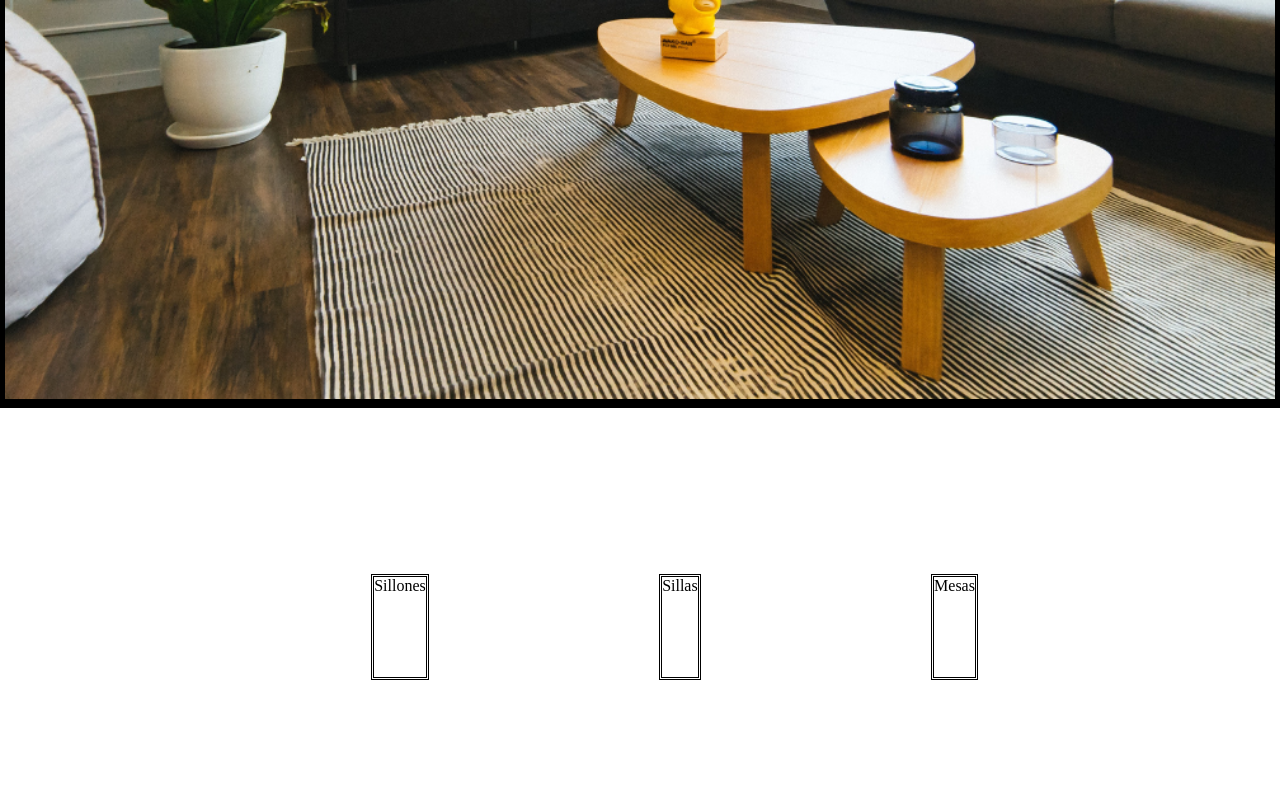
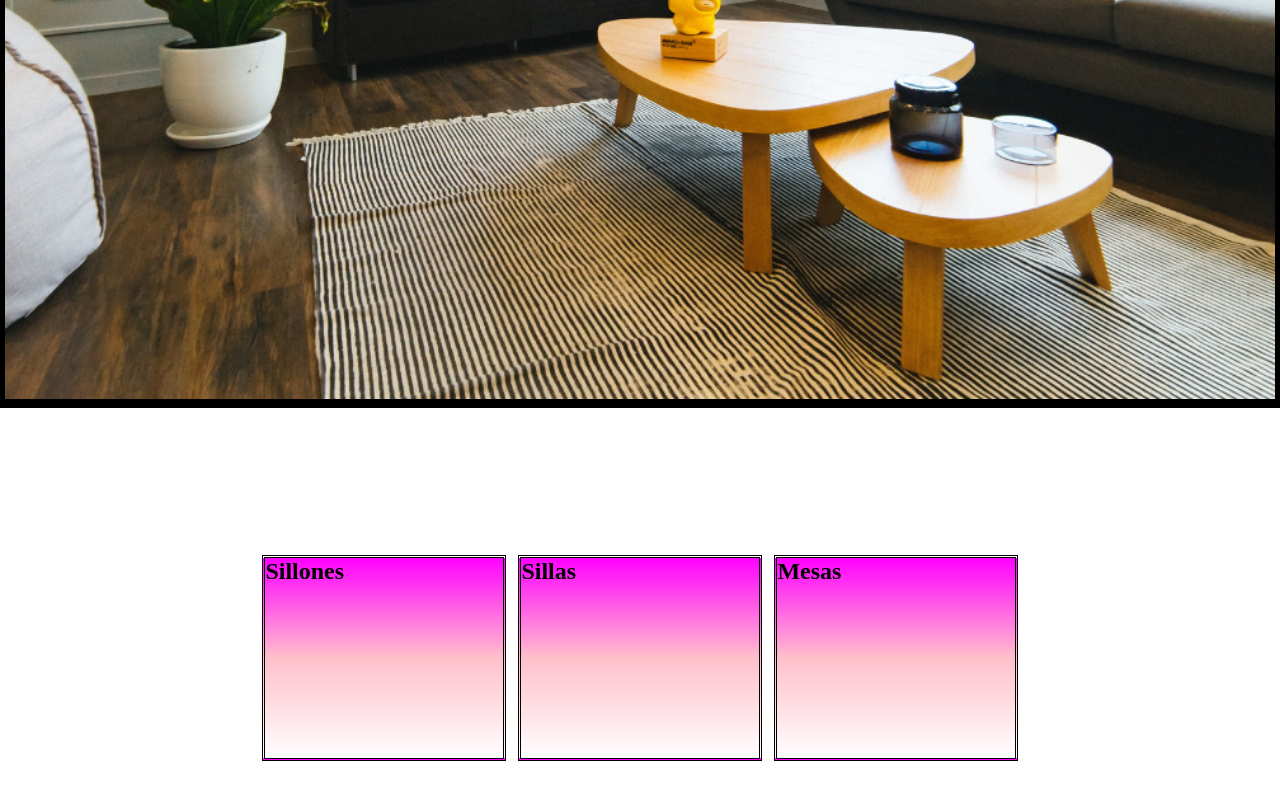
Before and after one commit to AilenBricchetto/mi-repositorio, a plain HTML site: page index.html in a window 1280 px wide. Shown: the part 914-1714 px from the top of the page. Drawn offline with Linux system fonts and the light colour scheme.

Commit message:
color-hijos

```diff
--- a/css/style.css
+++ b/css/style.css
@@ -77,12 +77,12 @@ div.box-img img{
     margin-left: 20%;
 }
 .hijos{
+    background-image: linear-gradient(fuchsia , pink , white);
     border-style: double;
-    grid-template-rows: 1200px 1800px;
-    margin-top: 5%;
-    margin-right: 15%;
-    margin-bottom: 5%;
-    margin-left: 15%;
+    margin-top: 1.5vw;
+    margin-right: 0.5vw;
+    margin-bottom: 1.5vw;
+    margin-left: 0.5vw;
     width: 500px;
-    height: 100px;
+    height: 200px;
 }
--- a/index.html
+++ b/index.html
@@ -38,15 +38,15 @@
         </div>
     </main>
     <nav class="contenedor">
-        <grid class="hijos">
-            <p>Sillones</p>
-        </grid>
-        <grid class="hijos">
-            <p>Sillas</p>
-        </grid>
-        <grid class="hijos">
-            <p>Mesas</p>
-        </grid>
+        <div class="hijos">
+            <H2 class="articulos">Sillones</H2>
+        </div>
+        <div class="hijos">
+            <h2 class="articulos">Sillas</h2>
+        </div>
+        <div class="hijos">
+            <h2 class="articulos">Mesas</h2>
+        </div>
     </nav>
     <footer>
 
```
